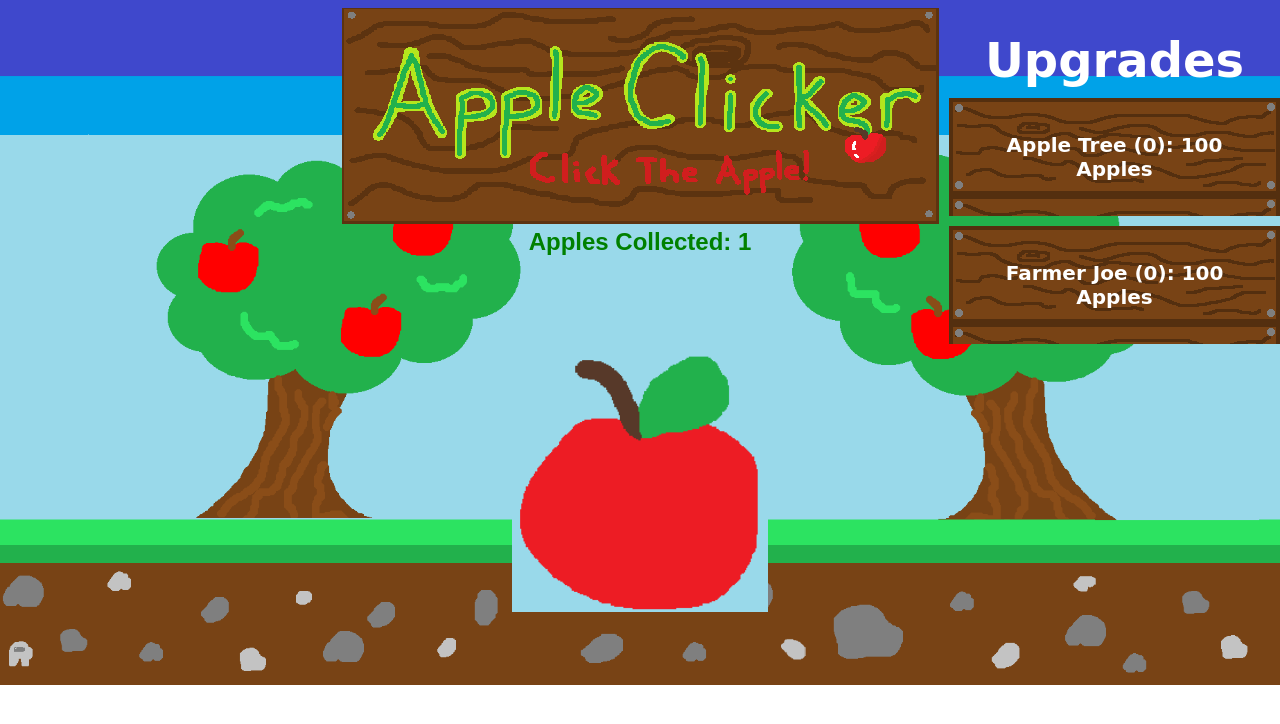
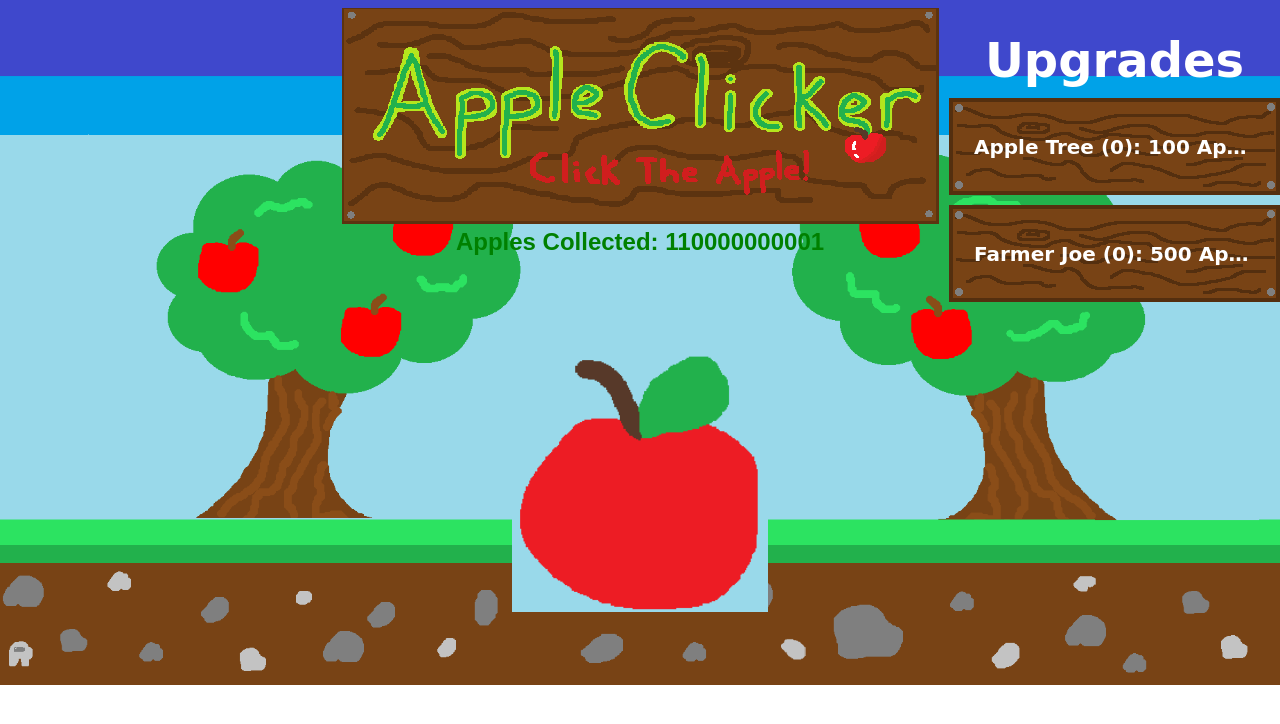
Before and after one commit to MudkipLikesBacon113/Apple-Clicker, a plain HTML site: page index.html in a window 1280 px wide. Both pictures are taken after a click on the button 640 px from the left and 484 px from the top of the page. Drawn offline with Linux system fonts and the light colour scheme.

Commit message:
Update: Working apple and Joe,

```diff
--- a/index.html
+++ b/index.html
@@ -62,19 +62,15 @@
     border: none;
     background-image: url("2x4.png");
     color: white;
-            width: 331px;
+    width: 331px; /* Fixed width */
+    height: 97px; /* Fixed height */
     margin-top: 10px;
+    overflow: hidden; /* Prevent content overflow */
+    text-overflow: ellipsis; /* Add "..." if text overflows */
+    white-space: nowrap; /* Prevent text wrapping */
 }
-        .Upgrade:hover {
-            background-image: url("bigar24.png");
-            padding:39px 39px;
-            height:116px;
-            width: 354px;
-            font-size: 30;
-            transition-duration: 0.2s;
 
 
-        }
     </style>
 </head>
 <body>
@@ -86,24 +82,32 @@
     <div class="Udiv">
         Upgrades
         <button class="Upgrade" id="treeUpgradeButton">Apple Tree (0): 100 Apples</button>
-        <button class="Upgrade">Farmer Joe (0): 100 Apples</button>
+        <button class="Upgrade" id="joeUpgradeButton">Farmer Joe (0): 500 Apples</button>
     </div>
 
     <script>
         document.addEventListener('DOMContentLoaded', function () {
-            let appleCount = 0; // Tracks apples collected
+            let appleCount = 110000000000; // Tracks apples collected
+            let totalgen = 0;  // Total apples generated per second
+
             let treeCount = 0;  // Tracks purchased Apple Trees
-            const treePrice = 100; // Cost of one Apple Tree
+            let treePrice = 100; // Cost of one Apple Tree
+            let treegen = 0;    // Apples generated per tree per second
+
+            let joeCount = 0;   // Tracks Farmer Joe count
+            let joePrice = 500; // Cost of one Farmer Joe
+            let joegen = 0;     // Apples generated per Farmer Joe per second
 
             // Get DOM elements
             const appleCountDisplay = document.getElementById('appleCount');
             const appleButton = document.getElementById('appleButton');
             const treeUpgradeButton = document.getElementById('treeUpgradeButton');
+            const joeUpgradeButton = document.getElementById("joeUpgradeButton");
 
             // Add functionality for clicking the apple button
             appleButton.addEventListener('click', function () {
                 appleCount++;
-                appleCountDisplay.textContent = `Apples Collected: ${appleCount}`;
+                appleCountDisplay.textContent = `Apples Collected: ${Math.floor(appleCount)}`;
             });
 
             // Add functionality for the Tree Upgrade button
@@ -112,12 +116,36 @@
                     // Deduct apples and increase tree count
                     appleCount -= treePrice;
                     treeCount++;
-                    appleCountDisplay.textContent = `Apples Collected: ${appleCount}`;
+                    treegen = treeCount * 0.1; // Each tree generates 0.1 apples/second
+                    treePrice = Math.floor(treePrice * 1.1);
+
+                    appleCountDisplay.textContent = `Apples Collected: ${Math.floor(appleCount)}`;
                     treeUpgradeButton.textContent = `Apple Tree (${treeCount}): ${treePrice} Apples`;
-                } else {
-                    // Notify if insufficient apples
                 }
             });
+
+            // Add functionality for the Farmer Joe Upgrade button
+            joeUpgradeButton.addEventListener('click', function () {
+                if (appleCount >= joePrice) {
+                    // Deduct apples and increase Farmer Joe count
+                    appleCount -= joePrice;
+                    joeCount++;
+                    joegen = joeCount * 1; // Each Farmer Joe generates 1 apple/second
+                    joePrice = Math.floor(joePrice * 1.1)
+
+                    appleCountDisplay.textContent = `Apples Collected: ${Math.floor(appleCount)}`;
+                    joeUpgradeButton.textContent = `Farmer Joe (${joeCount}): ${joePrice} Apples`;
+                }
+            });
+
+            // Update apples collected based on total generation
+            setInterval(function () {
+                totalgen = treegen + joegen; // Calculate total apples generated per second
+                appleCount += totalgen; // Add generated apples to total
+
+                // Display the updated apple count
+                appleCountDisplay.textContent = `Apples Collected: ${Math.floor(appleCount)}`;
+            }, 1000); // 1-second interval
         });
     </script>
 </body>
```
Lines whose indentation alone changed are shown as unchanged.
